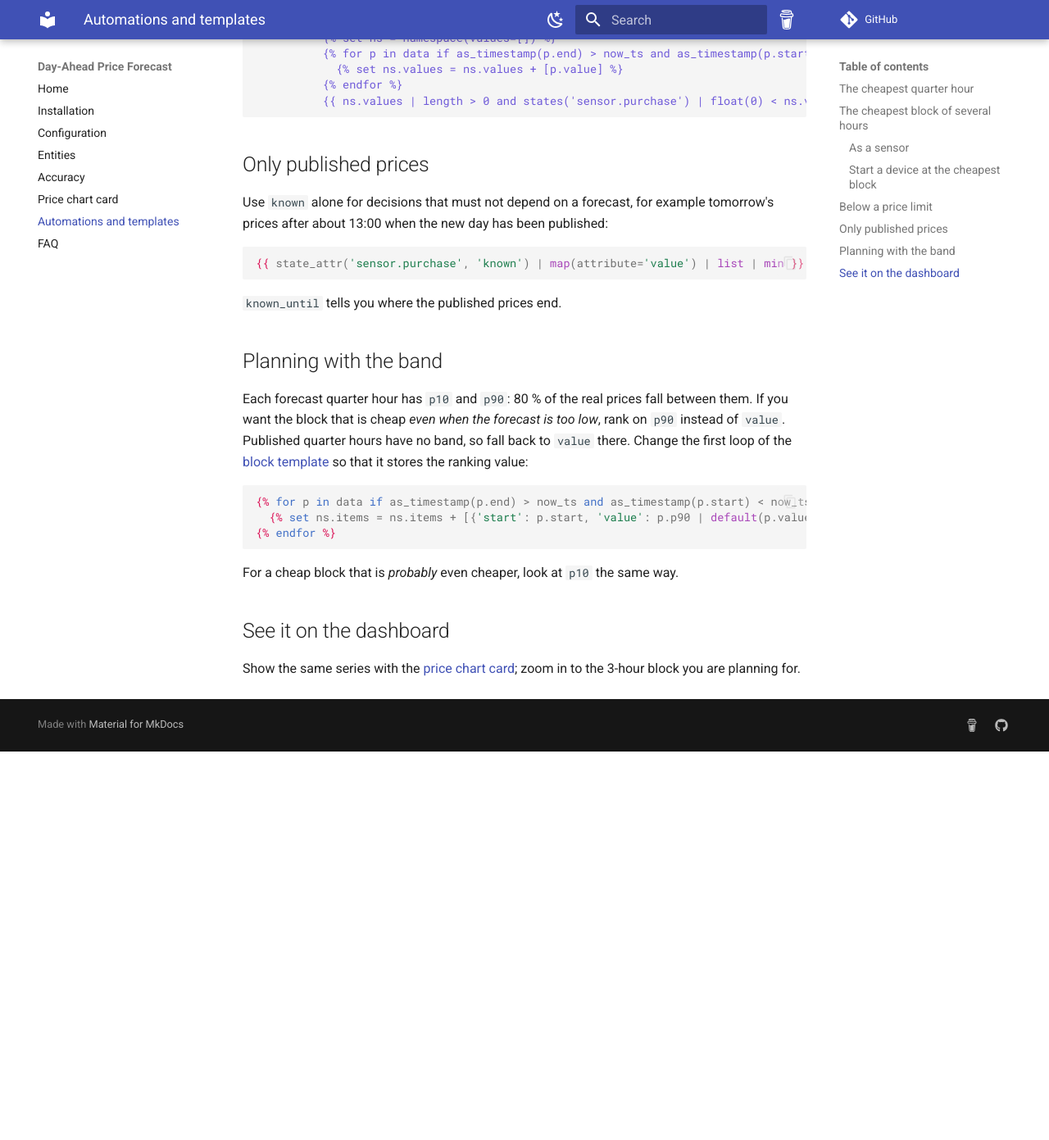
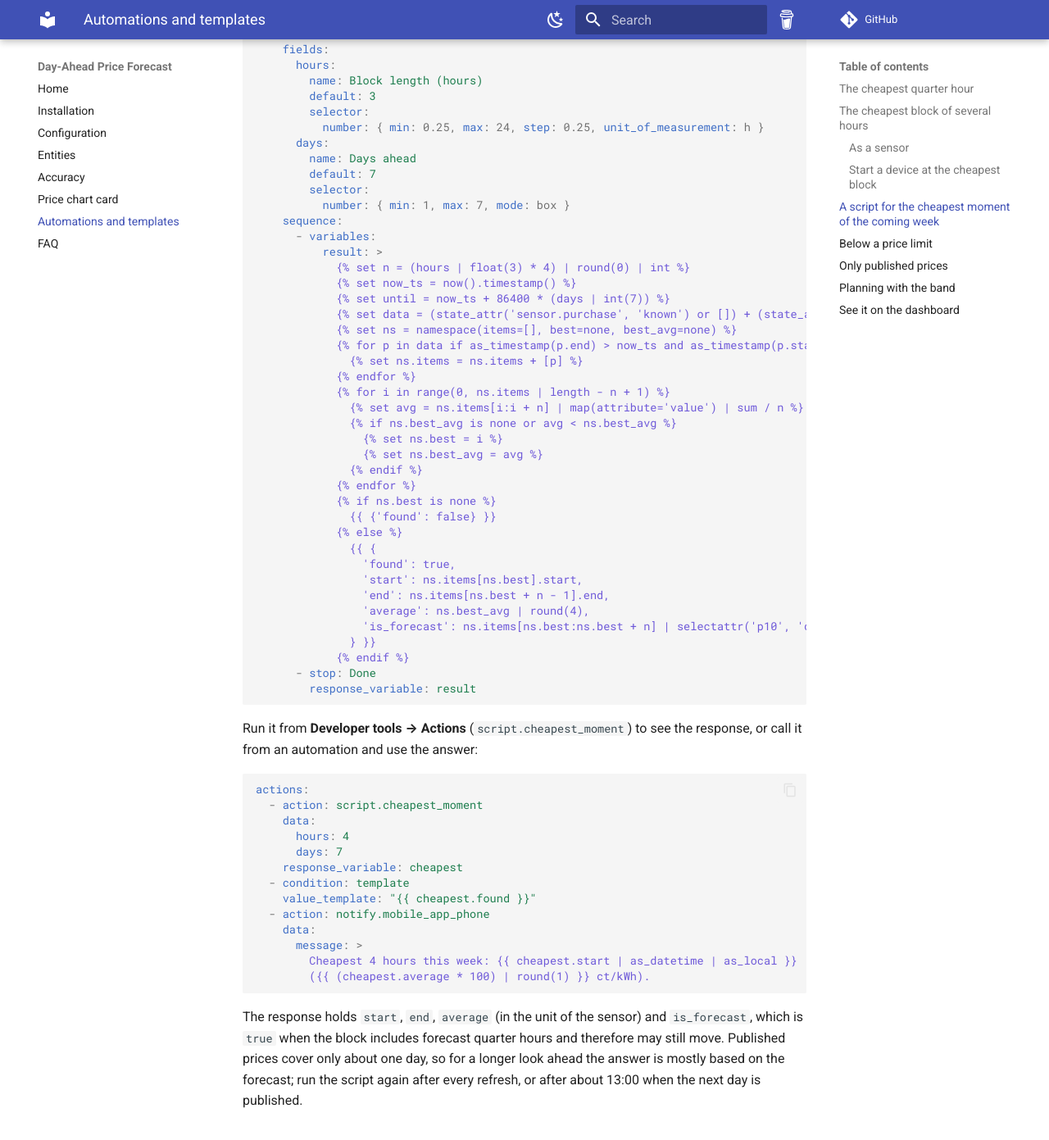
Before and after one commit to abroeders/7day-ahead-price-forecast, an MkDocs documentation site: the page built from docs/automations.md, in a window 1280 px wide and 1400 px high, scrolled down 2726 px. Shown: the top 1391 px of the window at 82% size. Built offline with MkDocs 1.6.1 and Material for MkDocs 9.7.7, drawn with Linux system fonts in a browser that asks for light colours; comment, search, counter and statistics services are not loaded; before the commit the page ends 3643 px from its top, so only the background shows below that; some of the changed text lies outside the part shown.

Commit message:
docs(automations): script for the cheapest moment of the coming week

````diff
--- a/docs/automations.md
+++ b/docs/automations.md
@@ -104,6 +104,84 @@ The `time` trigger accepts a timestamp sensor and follows it when it changes. Ke
 from *now* on: once the block has started, the sensor moves on to the next cheapest block, which is why the
 automation above switches off after a fixed delay instead of waiting for the sensor.
 
+## A script for the cheapest moment of the coming week
+A reusable script that returns the cheapest block within the published prices and the forecast. Create it in
+**Settings → Automations & Scenes → Scripts → Add script → Edit in YAML**. It has two fields: the length of the
+block in hours (`hours`) and how many days ahead to look (`days`, at most 7):
+
+```yaml
+script:
+  cheapest_moment:
+    alias: Cheapest moment
+    description: Finds the cheapest block of consecutive hours in the coming days.
+    fields:
+      hours:
+        name: Block length (hours)
+        default: 3
+        selector:
+          number: { min: 0.25, max: 24, step: 0.25, unit_of_measurement: h }
+      days:
+        name: Days ahead
+        default: 7
+        selector:
+          number: { min: 1, max: 7, mode: box }
+    sequence:
+      - variables:
+          result: >
+            {% set n = (hours | float(3) * 4) | round(0) | int %}
+            {% set now_ts = now().timestamp() %}
+            {% set until = now_ts + 86400 * (days | int(7)) %}
+            {% set data = (state_attr('sensor.purchase', 'known') or []) + (state_attr('sensor.purchase', 'forecast') or []) %}
+            {% set ns = namespace(items=[], best=none, best_avg=none) %}
+            {% for p in data if as_timestamp(p.end) > now_ts and as_timestamp(p.start) < until %}
+              {% set ns.items = ns.items + [p] %}
+            {% endfor %}
+            {% for i in range(0, ns.items | length - n + 1) %}
+              {% set avg = ns.items[i:i + n] | map(attribute='value') | sum / n %}
+              {% if ns.best_avg is none or avg < ns.best_avg %}
+                {% set ns.best = i %}
+                {% set ns.best_avg = avg %}
+              {% endif %}
+            {% endfor %}
+            {% if ns.best is none %}
+              {{ {'found': false} }}
+            {% else %}
+              {{ {
+                'found': true,
+                'start': ns.items[ns.best].start,
+                'end': ns.items[ns.best + n - 1].end,
+                'average': ns.best_avg | round(4),
+                'is_forecast': ns.items[ns.best:ns.best + n] | selectattr('p10', 'defined') | list | length > 0
+              } }}
+            {% endif %}
+      - stop: Done
+        response_variable: result
+```
+
+Run it from **Developer tools → Actions** (`script.cheapest_moment`) to see the response, or call it from an
+automation and use the answer:
+
+```yaml
+actions:
+  - action: script.cheapest_moment
+    data:
+      hours: 4
+      days: 7
+    response_variable: cheapest
+  - condition: template
+    value_template: "{{ cheapest.found }}"
+  - action: notify.mobile_app_phone
+    data:
+      message: >
+        Cheapest 4 hours this week: {{ cheapest.start | as_datetime | as_local }}
+        ({{ (cheapest.average * 100) | round(1) }} ct/kWh).
+```
+
+The response holds `start`, `end`, `average` (in the unit of the sensor) and `is_forecast`, which is `true` when
+the block includes forecast quarter hours and therefore may still move. Published prices cover only about one
+day, so for a longer look ahead the answer is mostly based on the forecast; run the script again after every
+refresh, or after about 13:00 when the next day is published.
+
 ## Below a price limit
 A binary sensor that is on while the current quarter hour is cheaper than the average of the next 24 hours:
 
````
